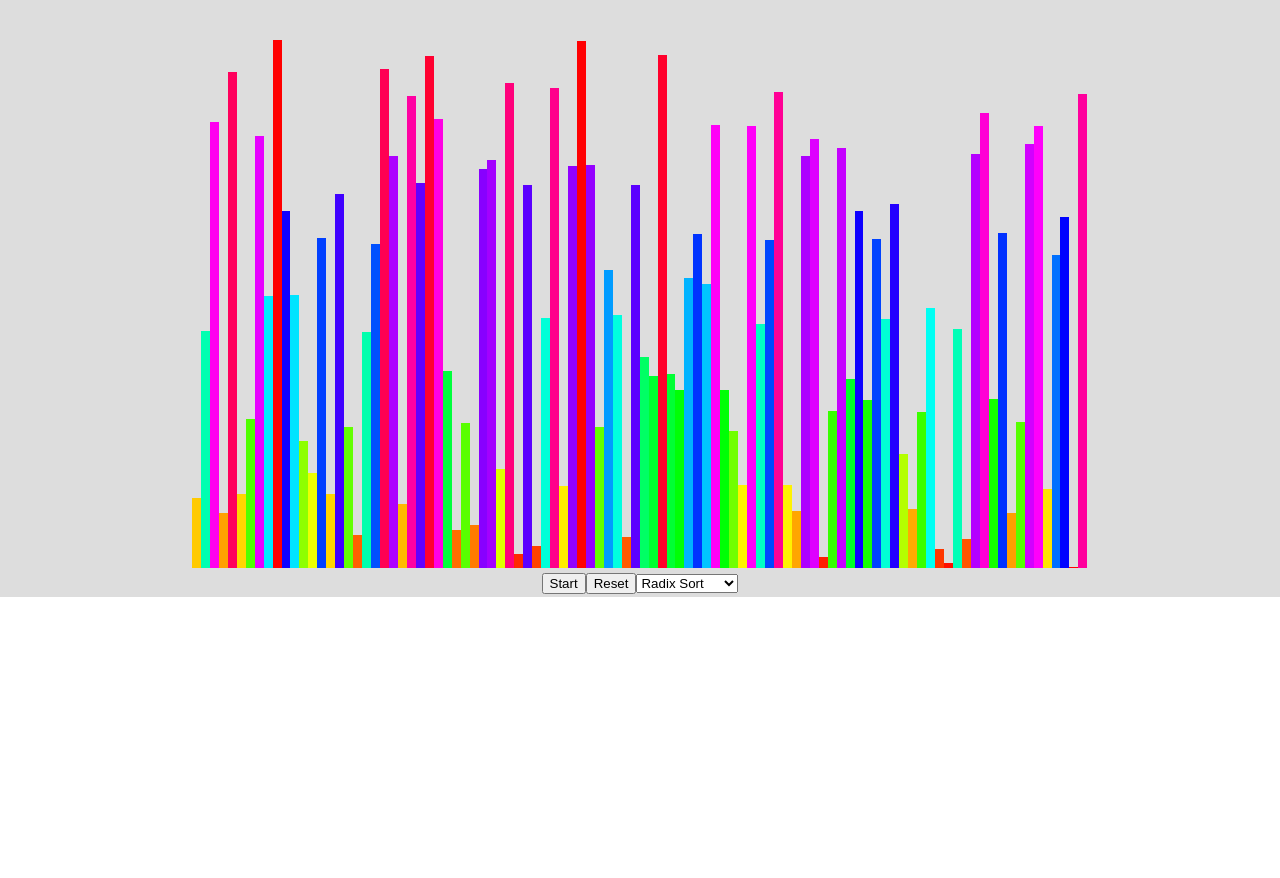
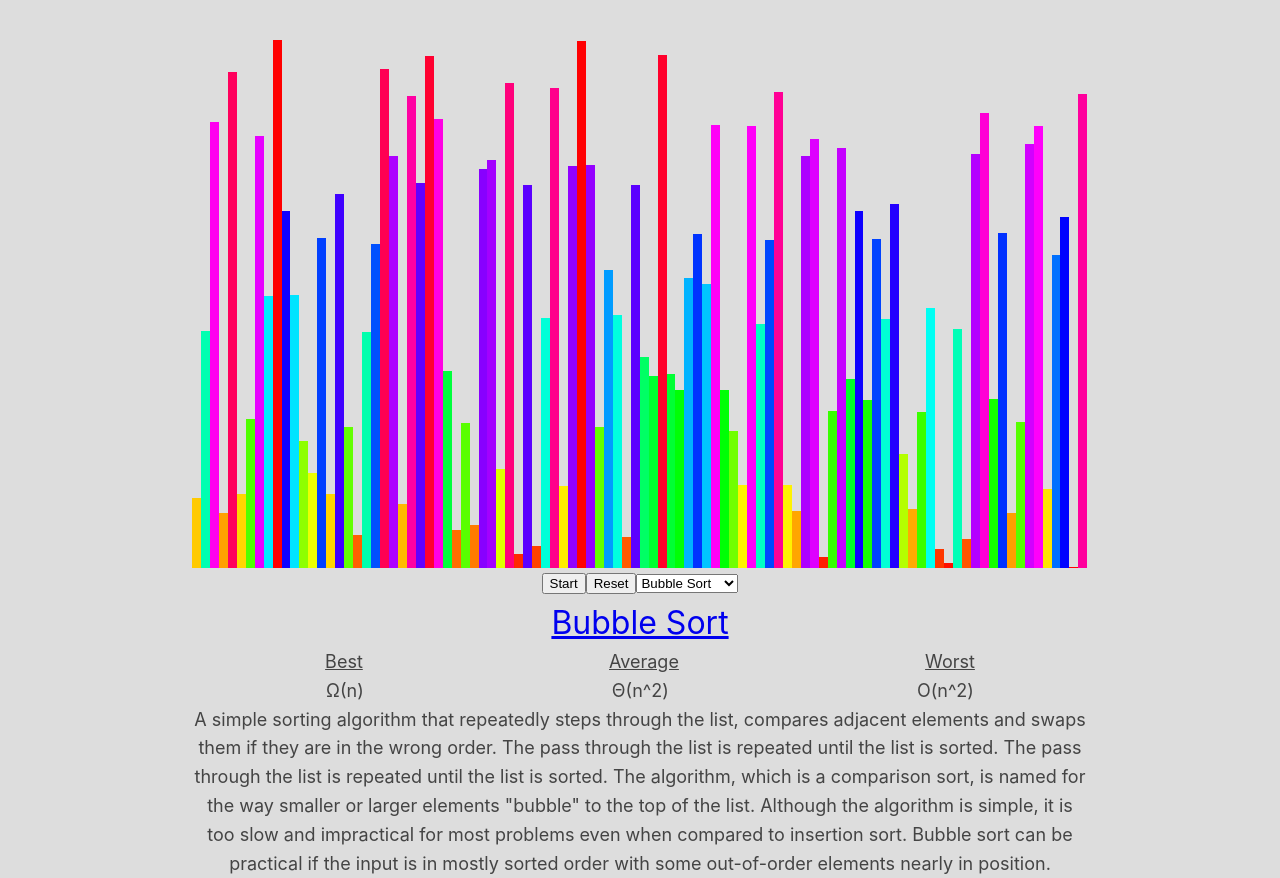
Before and after one commit to marvinody/react-sorting-algos, a React (Create React App) app: page / in a window 1280 px wide. Before the commit the page ends 800 px from the top, so only its background shows below. Built offline with nearby package versions, Linux system fonts and the light colour scheme.

Commit message:
feat: sorts now provide more detail about themselves. only bubblesort so far

```diff
--- a/src/Main.js
+++ b/src/Main.js
@@ -1,7 +1,8 @@
 import React from 'react';
 import Controls from './Controls';
 import DataHolder from './DataHolder';
-import bubble_sort from './sorts/bubble';
+import SortInfo from './SortInfo';
+import bubble_sort, { data as bubble_data } from './sorts/bubble';
 import insertion_sort from './sorts/insertion';
 import merge_sort from './sorts/merge';
 import radix_sort from './sorts/radix';
@@ -21,10 +22,10 @@ export default class Main extends React.Component {
       sorts: [
         { name: 'Insertion Sort', sort: insertion_sort },
         { name: 'Radix Sort', sort: radix_sort },
-        { name: 'Bubble Sort', sort: bubble_sort },
+        { name: 'Bubble Sort', sort: bubble_sort, data: bubble_data },
         { name: 'Merge Sort', sort: merge_sort },
       ],
-      sort: 1,
+      sort: 2,
     }
     this.start = this.start.bind(this);
     this.reset = this.reset.bind(this);
@@ -105,10 +106,12 @@ export default class Main extends React.Component {
   }
 
   render() {
+    const sort = this.state.sorts[this.state.sort]
     return (
       <div className='container'>
         <DataHolder values={this.state.values} />
         <Controls start={this.start} reset={this.reset} sorts={this.state.sorts} sort={this.state.sort} changeSort={this.changeSort} />
+        <SortInfo {...sort} />
       </div>
     )
   }
--- /dev/null
+++ b/src/SortInfo.css
@@ -0,0 +1,38 @@
+.sort-info {}
+
+.sort-title {
+  font-size: 2rem;
+}
+
+.sort-complexities {
+  display: flex;
+  flex-direction: column;
+}
+
+.sort-complexities-header,
+.sort-complexities-row {
+  width: 100%;
+  padding: 0 10px;
+  justify-content: space-around;
+  display: flex;
+}
+
+.sort-complexities-header {
+  text-decoration: underline;
+}
+
+.sort-complexities-row .best::before {
+  content: 'Ω('
+}
+
+.sort-complexities-row .average::before {
+  content: 'Θ('
+}
+
+.sort-complexities-row .worst::before {
+  content: 'O('
+}
+
+.sort-complexities-row span::after {
+  content: ')'
+}
--- /dev/null
+++ b/src/SortInfo.js
@@ -0,0 +1,36 @@
+import React from 'react'
+import './SortInfo.css'
+export default function SortInfo({ data }) {
+  const { complexities, link, desc, name } = data
+  return (
+    <div className='sort-info'>
+      <div className='sort-title'>
+        <a href={link}>
+          {name}
+        </a>
+      </div>
+      <Complexities {...complexities} />
+      <div className='sort-desc'>
+        {desc}
+      </div>
+
+    </div>
+  )
+}
+
+const Complexities = ({ best, average, worst }) => {
+  return (
+    <div className='sort-complexities'>
+      <div className='sort-complexities-header'>
+        <span>Best</span>
+        <span>Average</span>
+        <span>Worst</span>
+      </div>
+      <div className='sort-complexities-row'>
+        <span className='best'>{best}</span>
+        <span className='average'>{average}</span>
+        <span className='worst'>{worst}</span>
+      </div>
+    </div>
+  )
+}
--- a/src/sorts/bubble.js
+++ b/src/sorts/bubble.js
@@ -13,5 +13,23 @@ function* bubble_sort(arr, { swap }) {
 
 }
 
+const name = 'Bubble Sort'
+
+const complexities = {
+  best: 'n',
+  average: 'n^2',
+  worst: 'n^2',
+}
+
+const link = 'https://en.wikipedia.org/wiki/Bubble_sort'
+
+const desc = `A simple sorting algorithm that repeatedly steps through the list, compares adjacent elements and swaps them if they are in the wrong order. The pass through the list is repeated until the list is sorted. The pass through the list is repeated until the list is sorted. The algorithm, which is a comparison sort, is named for the way smaller or larger elements "bubble" to the top of the list. Although the algorithm is simple, it is too slow and impractical for most problems even when compared to insertion sort. Bubble sort can be practical if the input is in mostly sorted order with some out-of-order elements nearly in position. `
+
+export const data = {
+  name,
+  link,
+  desc,
+  complexities,
+}
 
 export default bubble_sort;
```
